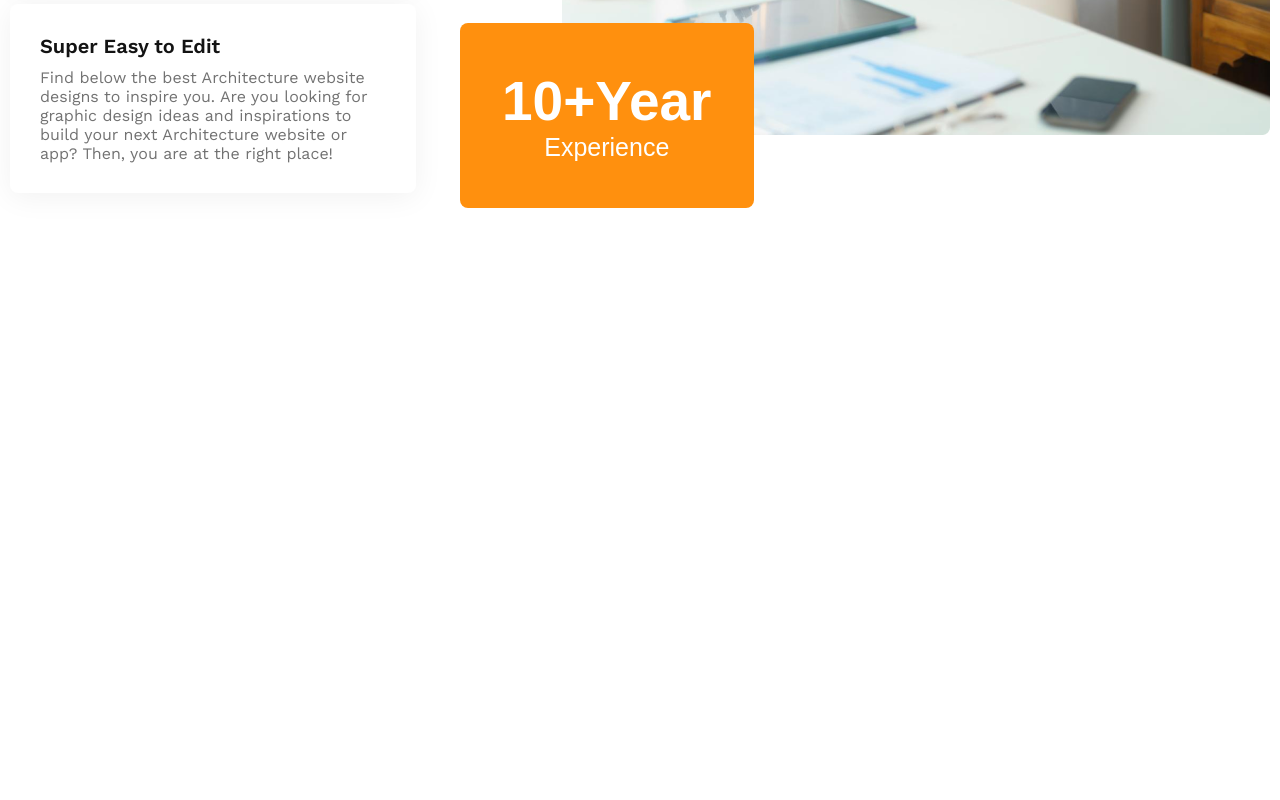
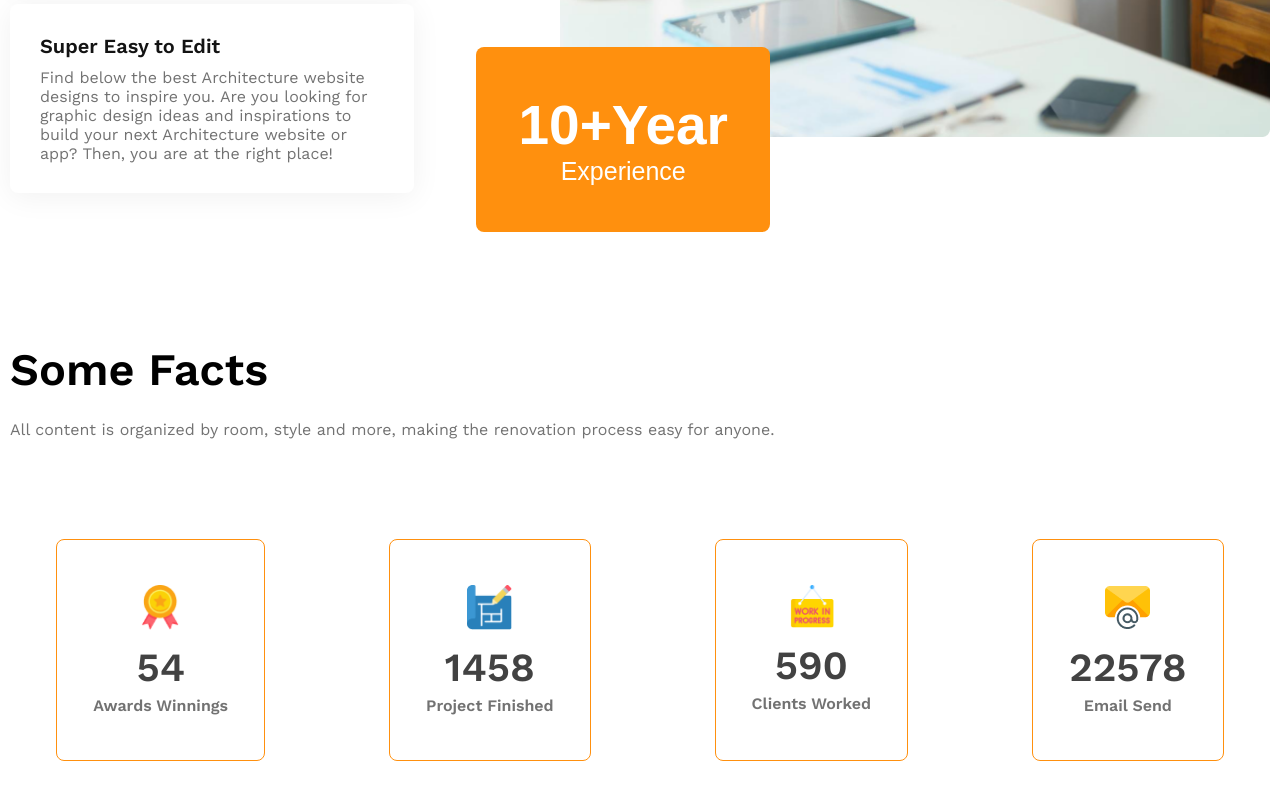
Before and after one commit to moheethasan/g3-architects, a plain HTML site: page index.html in a window 1280 px wide. Shown: the part 3005-3805 px from the top of the page. Before the commit the page ends 3348 px from the top, so only its background shows below. Drawn offline with nearby package versions, Linux system fonts and the light colour scheme.

Commit message:
added facts section

```diff
--- a/index.html
+++ b/index.html
@@ -75,14 +75,52 @@
                     <h4 class="service-title">Super Easy to Edit</h4>
                     <p class="service-description">Find below the best Architecture website designs to inspire you. Are you looking for graphic design ideas and inspirations to build your next Architecture website or app? Then, you are at the right place!</p>
                 </div>
+            </div>
+            <div class="architect">
+                <img src="./images/architect.png" alt="">
                 <button class="button button-secondary">
                     <h1 class="button-title">10+Year</h1>
                     <h4 class="button-sub-title">Experience</h4>
                 </button>
             </div>
-            <img src="./images/architect.png" alt="">
         </section>
         <!-- facts section -->
+        <section class="container-primary">
+            <h2 class="title-primary">Some Facts</h2>
+            <p class="facts-description">All content is organized by room, style and more, making the renovation process easy for anyone.</p>
+            <div class="achievements">
+                <div class="achievement">
+                    <img src="./icons/ribon.png" alt="">
+                    <div>
+                        <h3 class="achievement-title">54</h3>
+                        <p class="achievement-sub-title">Awards Winnings</p>
+                    </div>
+                </div>
+                <div class="achievement">
+                    <img src="./icons/projects.png" alt="">
+                    <div>
+                        <h3 class="achievement-title">1458</h3>
+                        <p class="achievement-sub-title">Project Finished</p>
+                    </div>
+                </div>
+                <div class="achievement">
+                    <img src="./icons/customers.png" alt="">
+                    <div>
+                        <h3 class="achievement-title">590</h3>
+                        <p class="achievement-sub-title">Clients Worked</p>
+                    </div>
+                </div>
+                <div class="achievement">
+                    <img src="./icons/email.png" alt="">
+                    <div>
+                        <h3 class="achievement-title">22578</h3>
+                        <p class="achievement-sub-title">Email Send</p>
+                    </div>
+                </div>
+            </div>
+        </section>
+        <!-- our sponsors -->
+
     </main>
 </body>
 </html>
--- a/styles/style.css
+++ b/styles/style.css
@@ -109,10 +109,6 @@ nav > ul{
     align-items: center;
     gap: 146px;
     margin-bottom: 130px;
-    position: relative;
-}
-.enjoyable-features-container img{
-    width: 100%;
 }
 .feature{
     background: #FFFFFF;
@@ -135,10 +131,17 @@ nav > ul{
     color: #727272;
     padding-top: 10px;
 }
+.architect{
+    position: relative;
+}
+.enjoyable-features-container img{
+    width: 710px;
+    height: 990px;
+}
 .button-secondary{
     position: absolute;
-    left: 460px;
-    bottom: 5px;
+    right: 500px;
+    top: 900px;
     padding: 46px 42px;
 }
 .button-title{
@@ -151,3 +154,35 @@ nav > ul{
 }
 
 /* facts styles */
+.facts-description{
+    color: #727272;
+    margin: 24px 0 100px;
+}
+.achievements{
+    display: flex;
+    justify-content: center;
+    gap: 124px;
+    margin-bottom: 180px;
+}
+.achievement{
+    text-align: center;
+    border: 1px solid #FF900E;
+    border-radius: 8px;
+    padding: 45px 36px;
+}
+.achievement img{
+    width: 45px;
+    margin: 0 auto;
+}
+.achievement-title{
+    color: #424242;
+    font-size: 40px;
+    font-weight: 600;
+    margin: 10px 0 5px;
+}
+.achievement-sub-title{
+    color: #727272;
+    font-weight: 600;
+}
+
+/* our sponsors styles */
```
